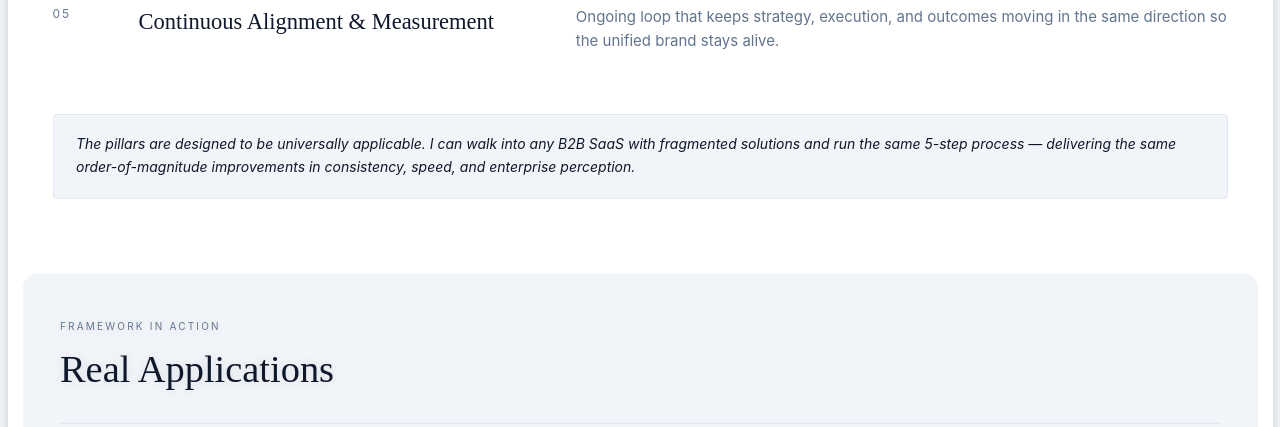
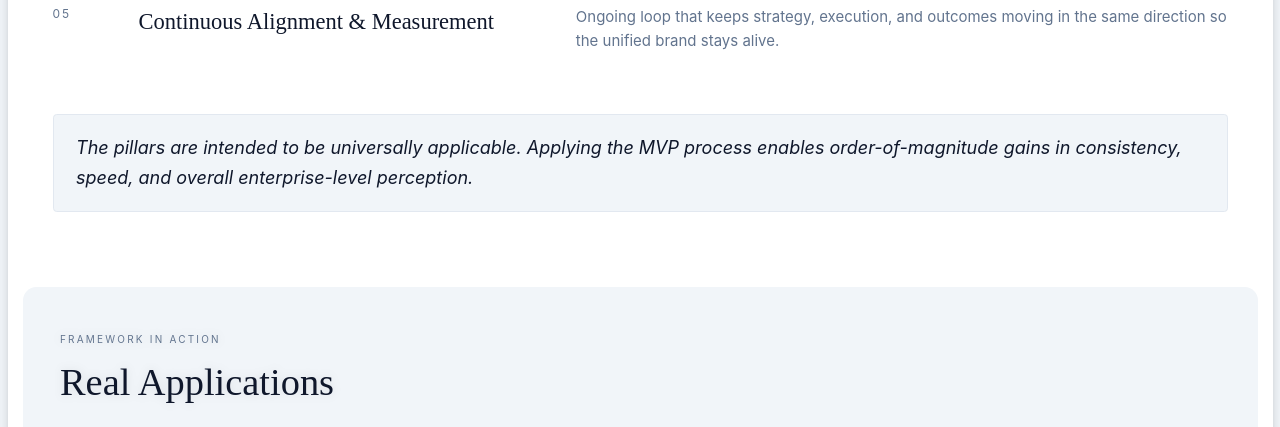
Before and after one commit to mariavaragilal/mariavaragilal.github.io, a Gatsby site: page / in a window 1280 px wide. Shown: the part 1280-1707 px from the top of the page. Built offline with nearby package versions, Linux system fonts and the light colour scheme; Gatsby itself is replaced by a stand-in of ours.

Commit message:
Refactor text on index page for clarity and improved messaging. Updated font size and wording to enhance readability and convey the applicability of the MVP process more effectively.

```diff
--- a/src/pages/index.js
+++ b/src/pages/index.js
@@ -153,8 +153,8 @@ const IndexPage = () => {
 								</div>
 							</div>
 							<div className='mt-9 rounded border border-slate-200 dark:border-slate-800 bg-slate-100 dark:bg-slate-900/40 px-6 py-5'>
-								<p className='text-[14px] italic leading-relaxed text-slate-900 dark:text-slate-100'>
-								The pillars are designed to be universally applicable. I can walk into any B2B SaaS with fragmented solutions and run the same 5-step process — delivering the same order-of-magnitude improvements in consistency, speed, and enterprise perception.
+								<p className='text-[1.2rem] italic leading-relaxed text-slate-900 dark:text-slate-100'>
+								The pillars are intended to be universally applicable. Applying the MVP process enables order-of-magnitude gains in consistency, speed, and overall enterprise-level perception.
 								</p>
 							</div>
 						</div>
```
